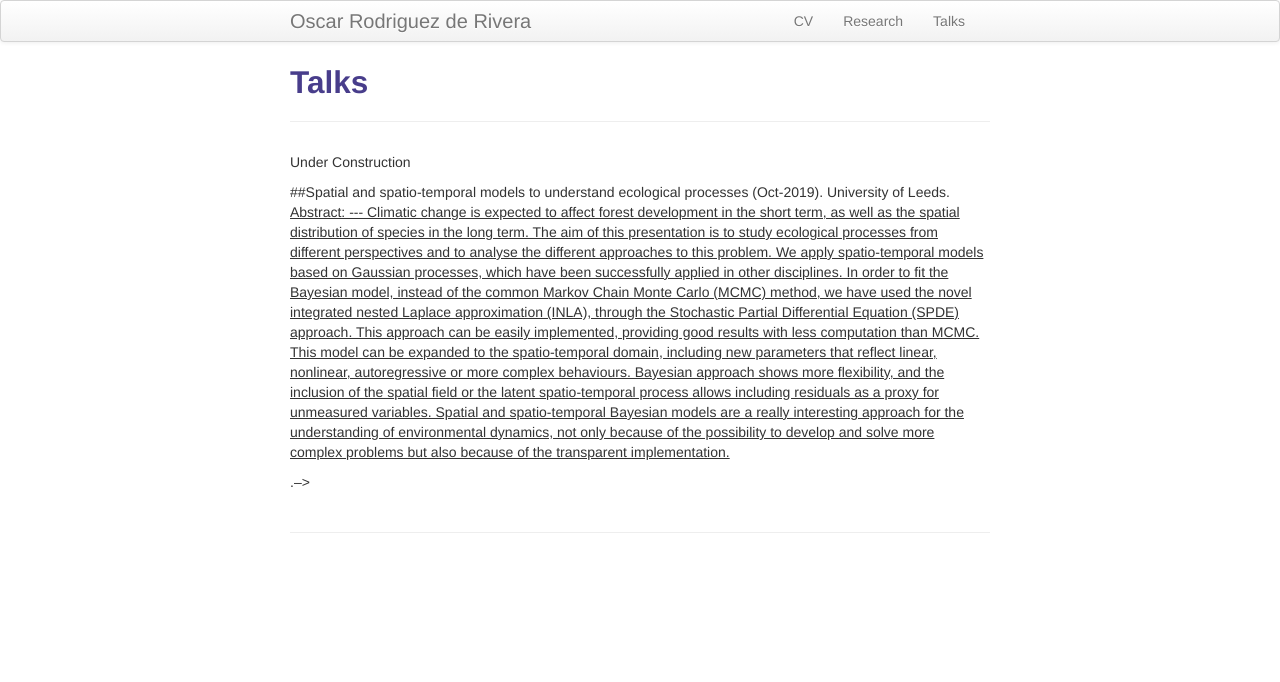
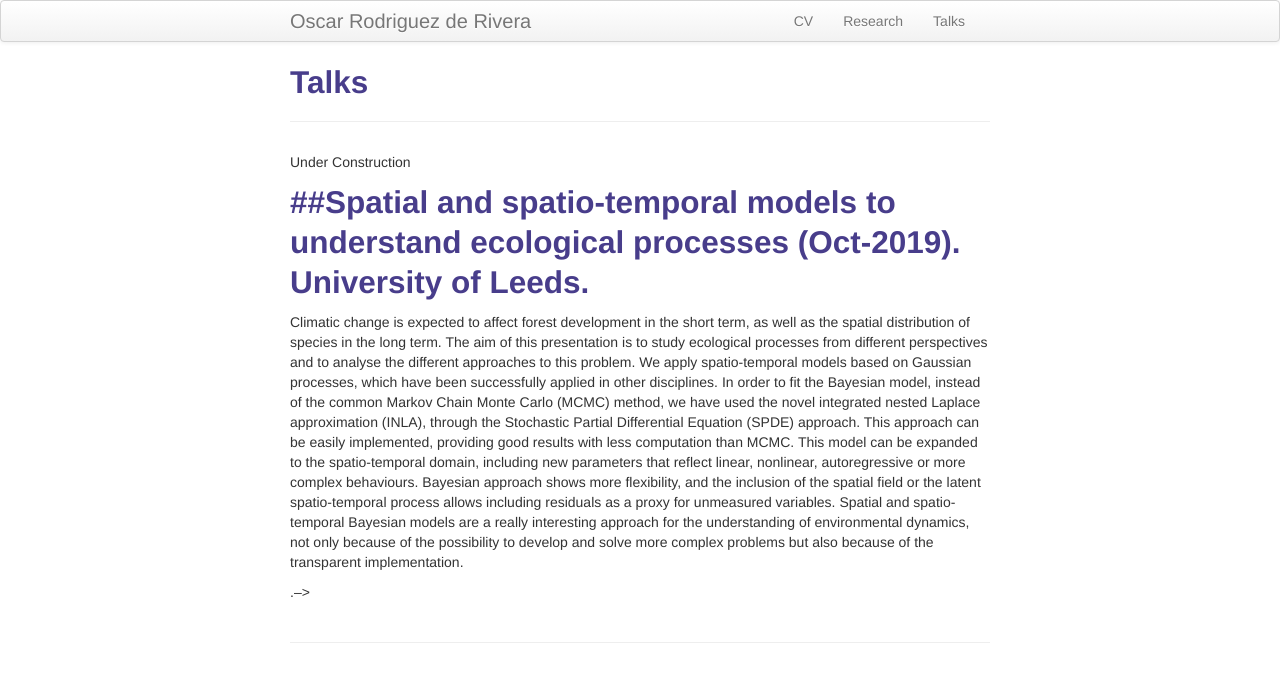
Before and after one commit to orrortega/orrortega.github.io, a Jekyll site: the page built from pages/talks.md, in a window 1280 px wide. Shown: the top 682 px of the page. Built offline with Jekyll 4.4.1, drawn with Linux system fonts in a browser that asks for light colours.

Commit message:
Update talks.md

```diff
--- a/pages/talks.md
+++ b/pages/talks.md
@@ -7,7 +7,6 @@ description: Some research talks
 Under Construction
 
 ##Spatial and spatio-temporal models to understand ecological processes (Oct-2019). University of Leeds.
-<u>Abstract:
 ---
 Climatic change is expected to affect forest development in the short term, as well as the spatial distribution of species in the long term. The aim of this presentation is to study ecological processes from different perspectives and to analyse the different approaches to this problem. We apply spatio-temporal models based on Gaussian processes, which have been successfully applied in other disciplines. In order to fit the Bayesian model, instead of the common Markov Chain Monte Carlo (MCMC) method, we have used the novel integrated nested Laplace approximation (INLA), through the Stochastic Partial Differential Equation (SPDE) approach. This approach can be easily implemented, providing good results with less computation than MCMC. This model can be expanded to the spatio-temporal domain, including new parameters that reflect linear, nonlinear, autoregressive or more complex behaviours. Bayesian approach shows more flexibility, and the inclusion of the spatial field or the latent spatio-temporal process allows including residuals as a proxy for unmeasured variables. Spatial and spatio-temporal Bayesian models are a really interesting approach for the understanding of environmental dynamics, not only because of the possibility to develop and solve more complex problems but also because of the transparent implementation.
 
```
